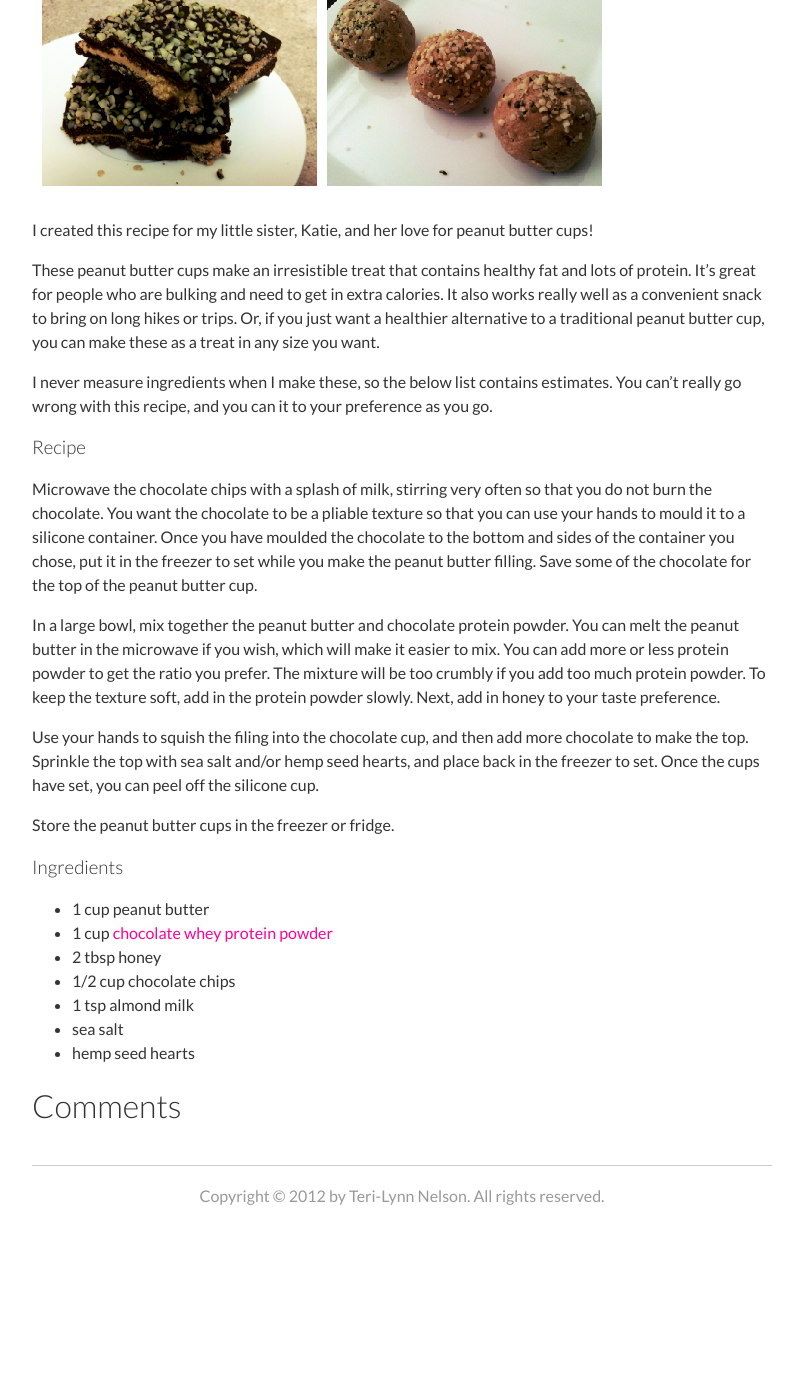
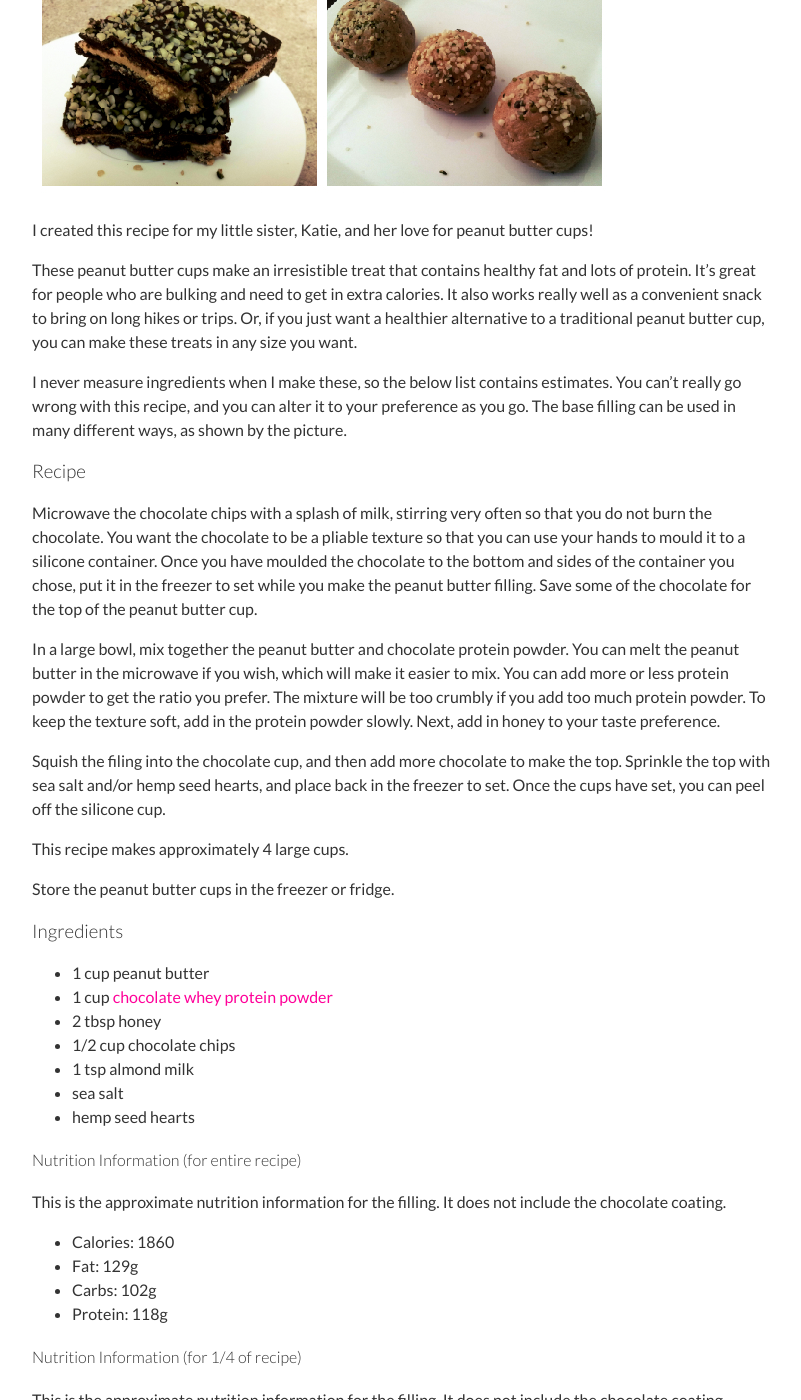
Before and after one commit to teri-lynn/teri-lynn.github.com, a Jekyll site: the page built from _posts/2015-03-02-katie's-peanut-butter-cup.md, in a window 1280 px wide and 1400 px high, scrolled down 547 px. Shown: the whole window, without its empty margins (238-1039 px from the left). Built offline with Jekyll 4.4.1, drawn with Linux system fonts in a browser that asks for light colours; Markdown is read by kramdown in place of the engine named in the settings; before the commit the page ends 1800 px from its top, so only the background shows below that; some of the changed text lies outside the part shown.

Commit message:
Updated PB Cup POst

```diff
--- a/_posts/2015-03-02-katie's-peanut-butter-cup.md
+++ b/_posts/2015-03-02-katie's-peanut-butter-cup.md
@@ -7,9 +7,9 @@ title: Katie's Peanut Butter Cup
 
 I created this recipe for my little sister, Katie, and her love for peanut butter cups!
 
-These peanut butter cups make an irresistible treat that contains healthy fat and lots of protein. It's great for people who are bulking and need to get in extra calories. It also works really well as a convenient snack to bring on long hikes or trips. Or, if you just want a healthier alternative to a traditional peanut butter cup, you can make these as a treat in any size you want.
+These peanut butter cups make an irresistible treat that contains healthy fat and lots of protein. It's great for people who are bulking and need to get in extra calories. It also works really well as a convenient snack to bring on long hikes or trips. Or, if you just want a healthier alternative to a traditional peanut butter cup, you can make these treats in any size you want.
 
-I never measure ingredients when I make these, so the below list contains estimates. You can't really go wrong with this recipe, and you can it to your preference as you go.
+I never measure ingredients when I make these, so the below list contains estimates. You can't really go wrong with this recipe, and you can alter it to your preference as you go. The base filling can be used in many different ways, as shown by the picture.
 
 ###Recipe
 
@@ -17,7 +17,9 @@ Microwave the chocolate chips with a splash of milk, stirring very often so that
 
 In a large bowl, mix together the peanut butter and chocolate protein powder. You can melt the peanut butter in the microwave if you wish, which will make it easier to mix. You can add more or less protein powder to get the ratio you prefer. The mixture will be too crumbly if you add too much protein powder. To keep the texture soft, add in the protein powder slowly. Next, add in honey to your taste preference.
 
-Use your hands to squish the filing into the chocolate cup, and then add more chocolate to make the top. Sprinkle the top with sea salt and/or hemp seed hearts, and place back in the freezer to set. Once the cups have set, you can peel off the silicone cup.
+Squish the filing into the chocolate cup, and then add more chocolate to make the top. Sprinkle the top with sea salt and/or hemp seed hearts, and place back in the freezer to set. Once the cups have set, you can peel off the silicone cup.
+
+This recipe makes approximately 4 large cups.
 
 Store the peanut butter cups in the freezer or fridge.
 
@@ -29,3 +31,19 @@ Store the peanut butter cups in the freezer or fridge.
 - 1 tsp almond milk
 - sea salt
 - hemp seed hearts
+
+#### Nutrition Information (for entire recipe)
+This is the approximate nutrition information for the filling. It does not include the chocolate coating.
+
+- Calories: 1860
+- Fat: 129g
+- Carbs: 102g
+- Protein: 118g
+
+#### Nutrition Information (for 1/4 of recipe)
+This is the approximate nutrition information for the filling. It does not include the chocolate coating.
+
+- Calories: 465
+- Fat: 32g
+- Carbs: 25.5g
+- Protein: 29.5g
```
